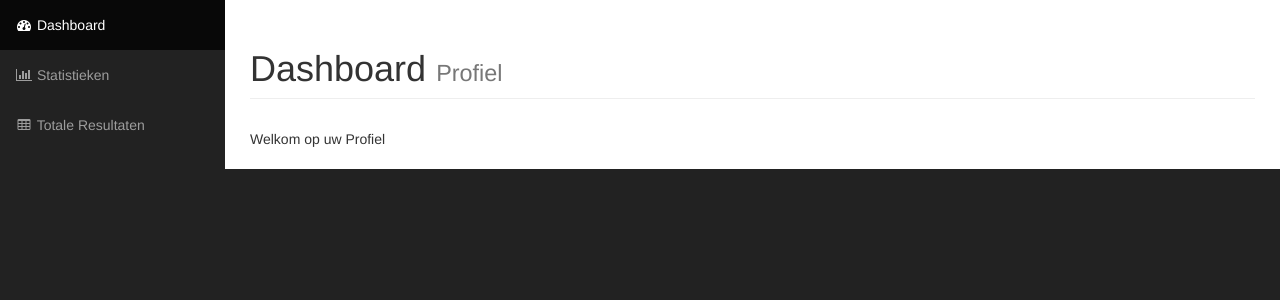
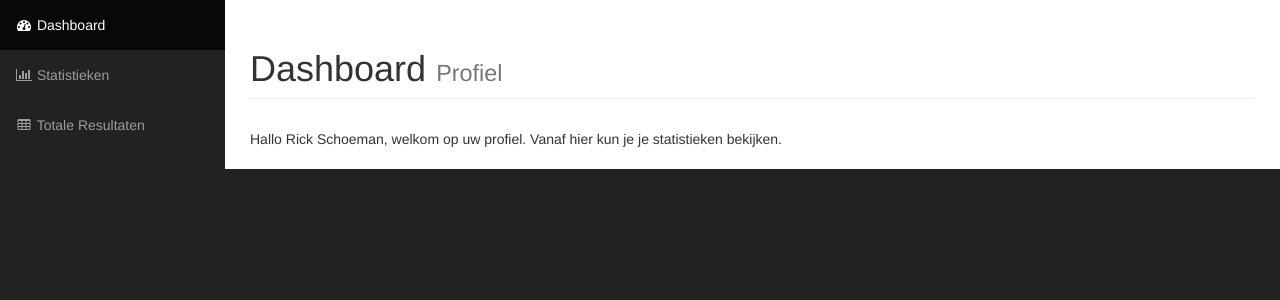
Before and after one commit to Thidal/GITHUBS, a PHP site: page /Dashboard.php in a window 1280 px wide. Shown: the part 51-351 px from the top of the page. Run offline with PHP 8.4, Linux system fonts and the light colour scheme; some libraries are stand-ins or nearby versions.

Commit message:
dashboard fixes

```diff
--- a/Dashboard.php
+++ b/Dashboard.php
@@ -82,7 +82,7 @@
                 <!-- /.row -->
                 <div class="row">
                 </div>
-                <p></p> Welkom op uw Profiel<p></p>
+                <p></p> Hallo Rick Schoeman, welkom op uw profiel. Vanaf hier kun je je statistieken bekijken.<p></p>
                 <!-- /.row -->
             </div>
             <!-- /.container-fluid -->
```
